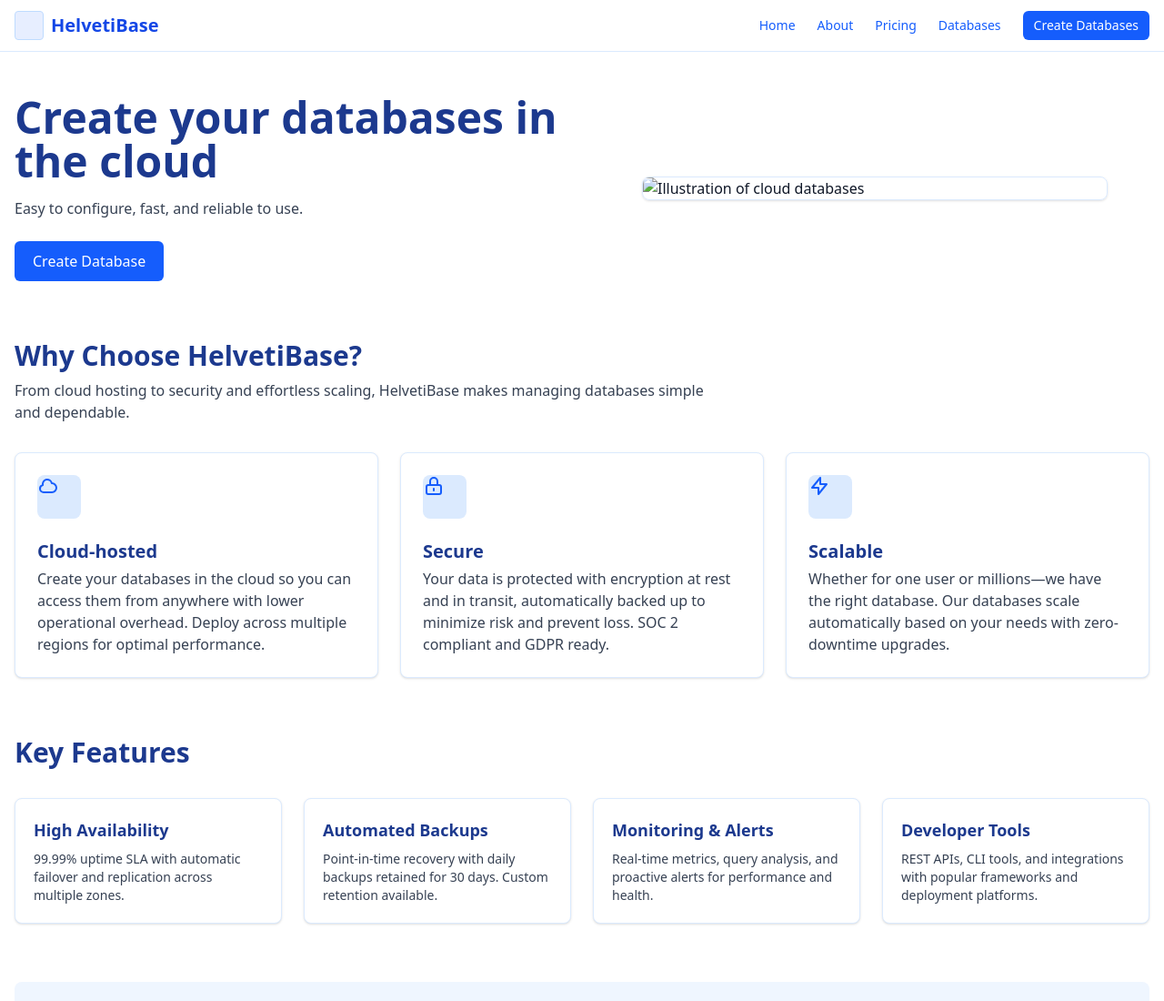
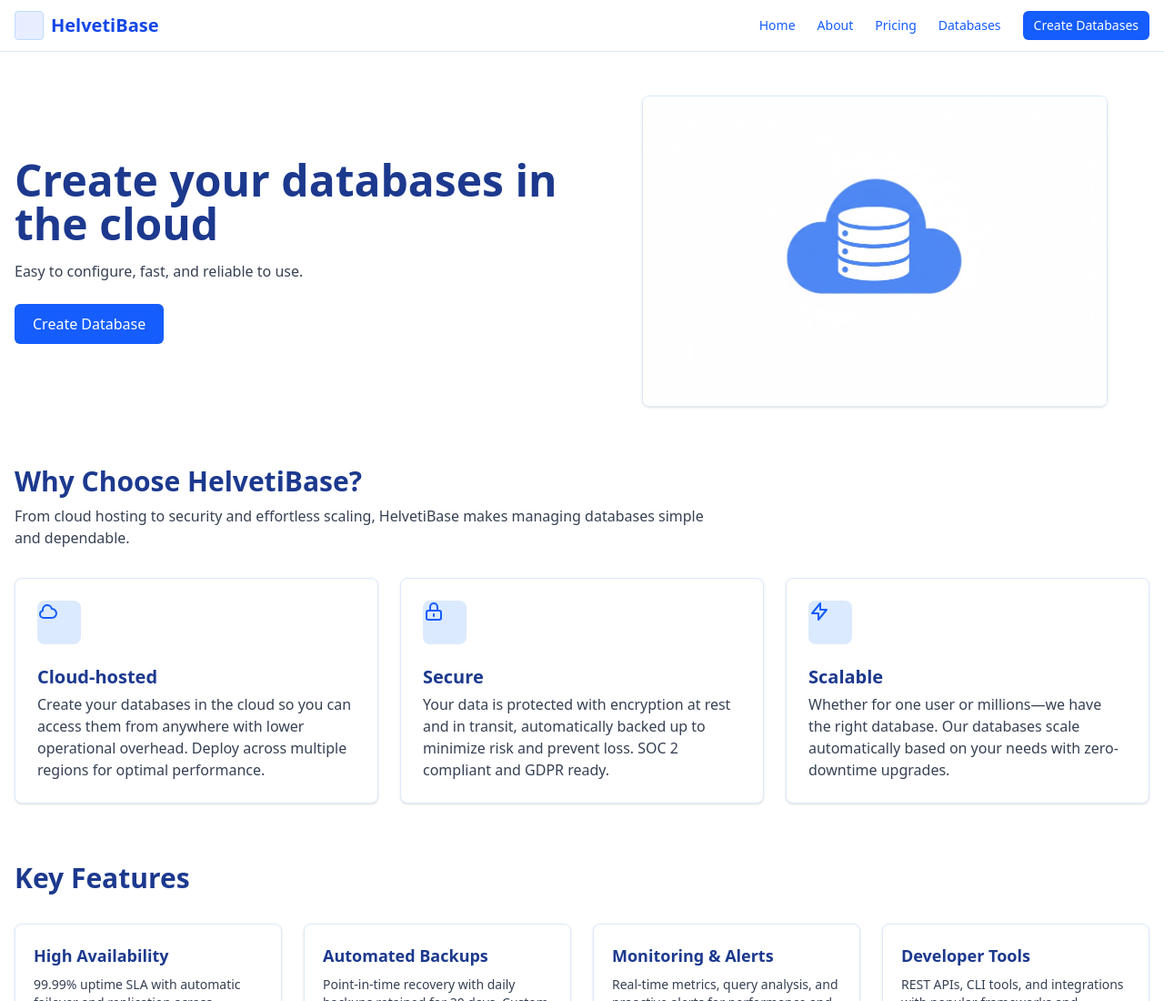
Before and after one commit to TLSenz/HelvetiBase, a website: page src/html/index.html in a window 1280 px wide. Shown: the top 1100 px of the page at 91% size. Drawn offline with nearby package versions, Linux system fonts and the light colour scheme; files that its build step writes are made by us from their sources; files whose address does not match are found by name.

Commit message:
Update index.html

```diff
--- a/src/html/index.html
+++ b/src/html/index.html
@@ -34,7 +34,7 @@
       </div>
     </div>
     <div>
-      <img src="img/databases.png" alt="Illustration of cloud databases" class="w-full max-w-lg mx-auto rounded-lg border border-blue-100 shadow-sm" />
+      <img src="images/cloud-icon-main.jpg" alt="Illustration of cloud databases" class="w-full max-w-lg mx-auto rounded-lg border border-blue-100 shadow-sm" />
     </div>
   </section>
 
```
